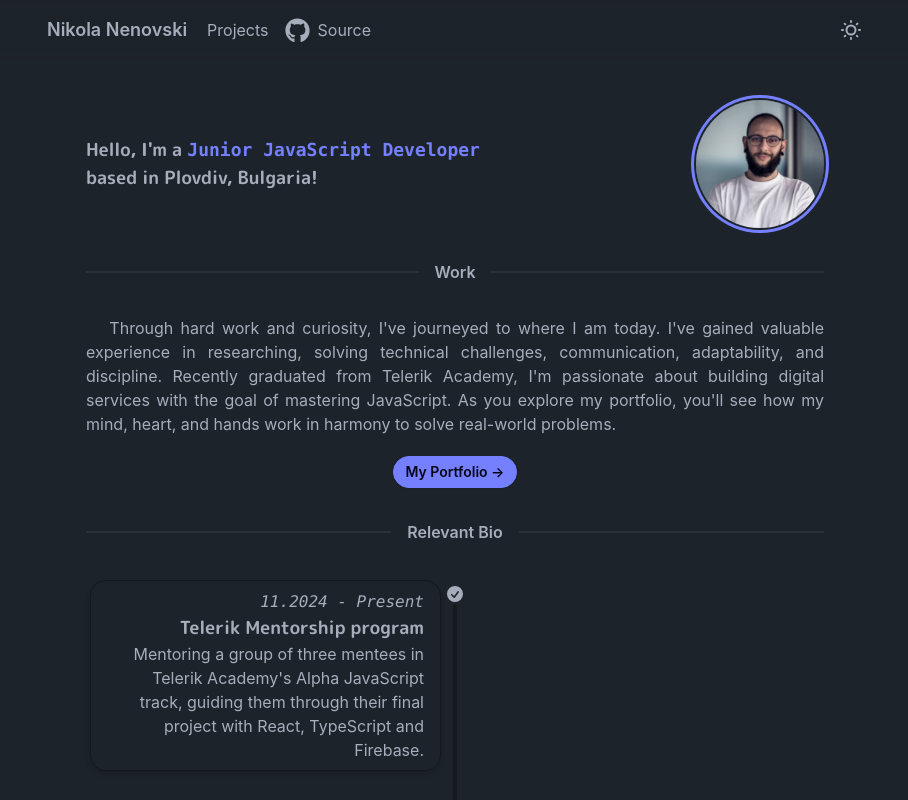
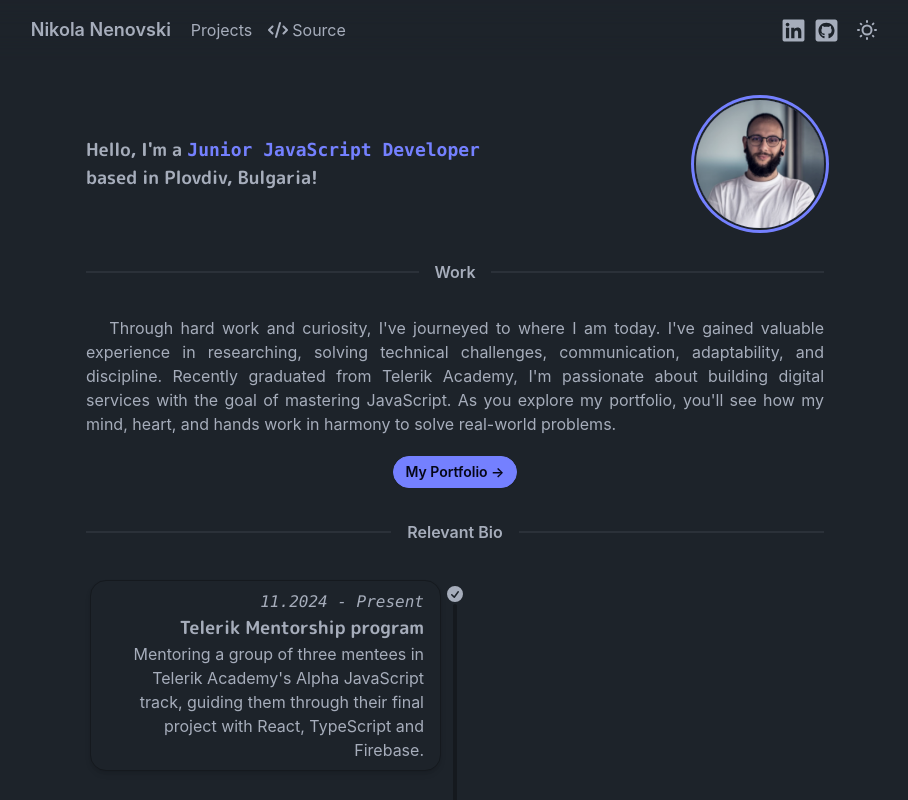
Before and after one commit to Nickslabcode/portfolio-ts, a React (Vite) app: page / in a window 1280 px wide. Shown: the top 800 px of the page, without its empty margins (185-1093 px from the left). Built offline with nearby package versions, Linux system fonts and the light colour scheme.

Commit message:
Update Navbar component

```diff
--- a/src/components/Navbar.tsx
+++ b/src/components/Navbar.tsx
@@ -1,6 +1,7 @@
-import { Link } from 'react-router-dom';
-import ThemeController from './ThemeController.tsx';
-import { FaGithub } from 'react-icons/fa';
+import { Link } from "react-router-dom";
+import ThemeController from "./ThemeController.tsx";
+import { FaGithub, FaLinkedin, FaGithubSquare } from "react-icons/fa";
+import { FaCode } from "react-icons/fa6";
 
 const Navbar = () => {
   return (
@@ -39,10 +40,10 @@ const Navbar = () => {
             <li>
               <a
                 href="https://github.com/Nickslabcode/portfolio-ts"
-                className="flex gap-2 link-hover text-base"
+                className="flex gap-2 link-hover"
                 target="_blank"
               >
-                <FaGithub size={25} />
+                <FaCode size={20} />
                 Source
               </a>
             </li>
@@ -66,17 +67,34 @@ const Navbar = () => {
             <li>
               <a
                 href="https://github.com/Nickslabcode/portfolio-ts"
-                className="flex gap-2 link-hover text-base"
+                className="flex gap-1 link-hover items-center text-base"
                 target="_blank"
               >
-                <FaGithub size={25} />
+                <FaCode size={20} />
                 Source
               </a>
             </li>
           </ul>
         </div>
       </div>
-      <ThemeController />
+      <div className="flex items-center gap-2">
+        <a
+          href="https://www.linkedin.com/in/nikola-nenovski-326291324"
+          className="hover:text-primary cursor-pointer"
+          target="_blank"
+        >
+          <FaLinkedin size={25} />
+        </a>
+        <a
+          href="https://github.com/Nickslabcode"
+          className="mr-2 hover:text-primary cursor-pointer"
+          target="_blank"
+        >
+          <FaGithubSquare size={25} />
+        </a>
+
+        <ThemeController />
+      </div>
     </div>
   );
 };
```
